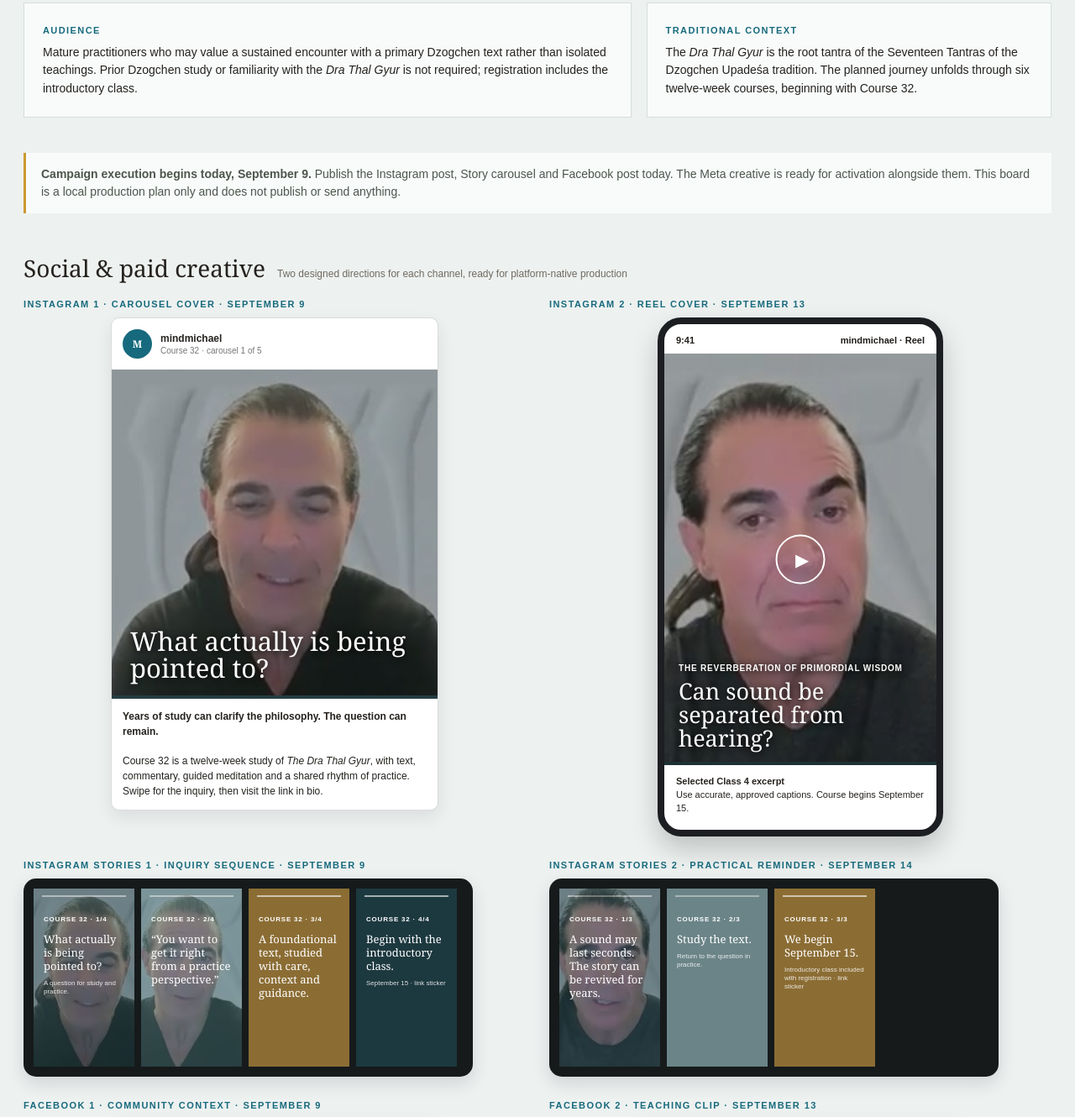
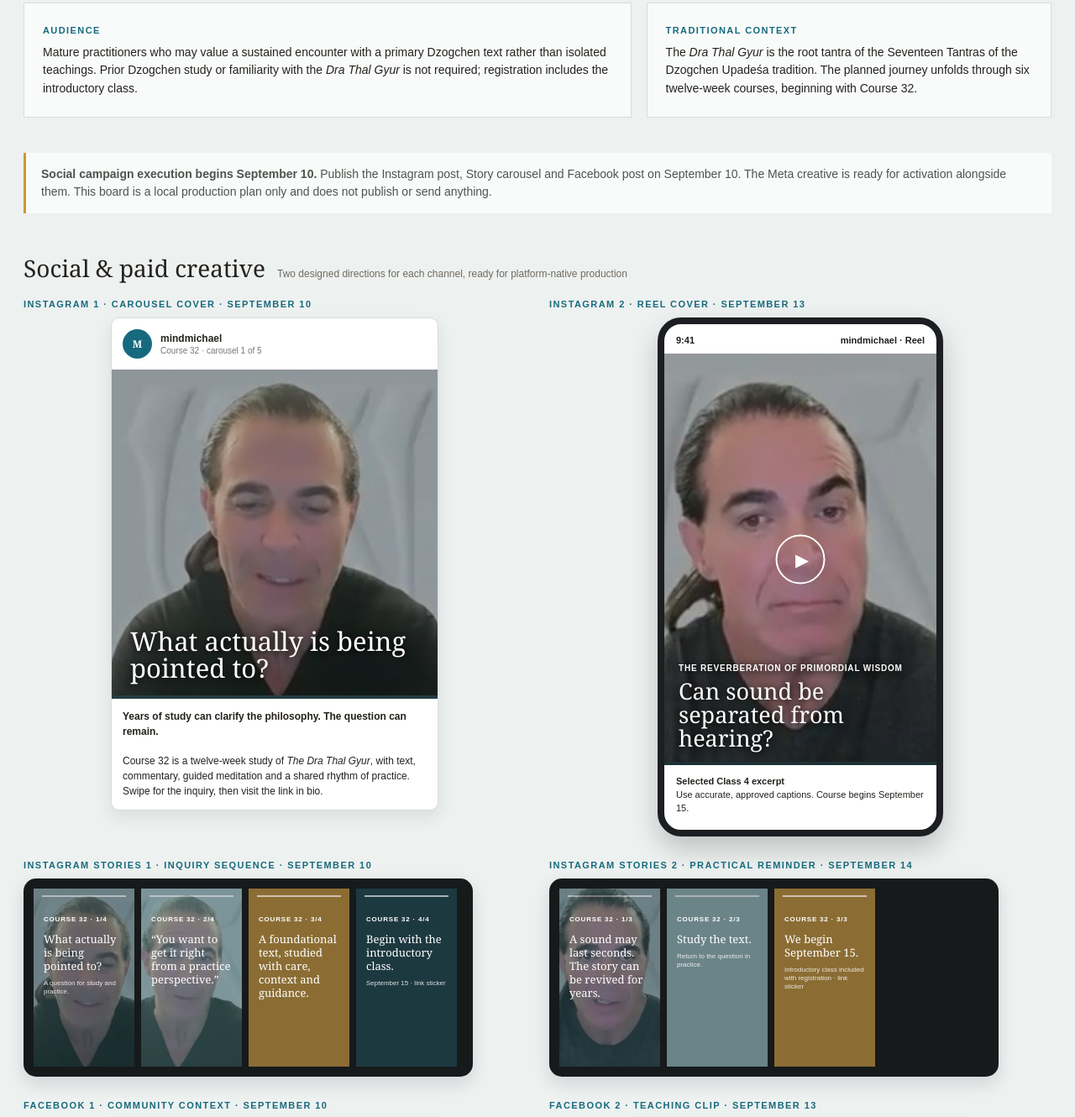
Before and after one commit to magdery2/dzogchenteaching, an Eleventy site: page Local/course32-campaign-preview.html in a window 1280 px wide. Shown: the part 315-1645 px from the top of the page at 84% size. Built offline with nearby package versions, Linux system fonts and the light colour scheme; Eleventy itself is replaced by a stand-in of ours; files that its build step writes are made by us from their sources; grey boxes are pictures that could not be loaded; what js-yaml would draw is missing.

Commit message:
Move Course 32 social launch to September 10

```diff
--- a/Local/course32-campaign-preview.html
+++ b/Local/course32-campaign-preview.html
@@ -121,18 +121,18 @@
       <div><span class="label">Audience</span><p>Mature practitioners who may value a sustained encounter with a primary Dzogchen text rather than isolated teachings. Prior Dzogchen study or familiarity with the <em>Dra Thal Gyur</em> is not required; registration includes the introductory class.</p></div>
       <div><span class="label">Traditional context</span><p>The <em>Dra Thal Gyur</em> is the root tantra of the Seventeen Tantras of the Dzogchen Upadeśa tradition. The planned journey unfolds through six twelve-week courses, beginning with Course 32.</p></div>
     </section>
-    <p class="launch-status"><strong>Campaign execution begins today, September 9.</strong> Publish the Instagram post, Story carousel and Facebook post today. The Meta creative is ready for activation alongside them. This board is a local production plan only and does not publish or send anything.</p>
+    <p class="launch-status"><strong>Social campaign execution begins September 10.</strong> Publish the Instagram post, Story carousel and Facebook post on September 10. The Meta creative is ready for activation alongside them. This board is a local production plan only and does not publish or send anything.</p>
 
     <section aria-labelledby="social-title">
       <div class="section-title" style="margin-top:46px"><h2 id="social-title">Social &amp; paid creative</h2><span>Two designed directions for each channel, ready for platform-native production</span></div>
       <div class="social-suite">
-        <div class="social-card"><span class="label">Instagram 1 · carousel cover · September 9</span><article class="ig-post"><div class="ig-post-head"><span class="avatar">M</span><div>mindmichael<small>Course 32 · carousel 1 of 5</small></div></div><div class="ig-square"><img src="output/course32-assets/clip-1.jpg" alt="Lama Michael teaching"><div>What actually is being pointed to?</div></div><div class="ig-post-copy"><strong>Years of study can clarify the philosophy. The question can remain.</strong><br><br>Course 32 is a twelve-week study of <em>The Dra Thal Gyur</em>, with text, commentary, guided meditation and a shared rhythm of practice. Swipe for the inquiry, then visit the link in bio.</div></article></div>
+        <div class="social-card"><span class="label">Instagram 1 · carousel cover · September 10</span><article class="ig-post"><div class="ig-post-head"><span class="avatar">M</span><div>mindmichael<small>Course 32 · carousel 1 of 5</small></div></div><div class="ig-square"><img src="output/course32-assets/clip-1.jpg" alt="Lama Michael teaching"><div>What actually is being pointed to?</div></div><div class="ig-post-copy"><strong>Years of study can clarify the philosophy. The question can remain.</strong><br><br>Course 32 is a twelve-week study of <em>The Dra Thal Gyur</em>, with text, commentary, guided meditation and a shared rhythm of practice. Swipe for the inquiry, then visit the link in bio.</div></article></div>
         <div class="social-card"><span class="label">Instagram 2 · Reel cover · September 13</span><div class="phone"><div class="phone-top"><span>9:41</span><span>mindmichael · Reel</span></div><div class="ig-video"><img src="output/course32-assets/clip-3.jpg" alt="Lama Michael teaching"><div class="ig-copy"><p class="tiny">The Reverberation of Primordial Wisdom</p><h3>Can sound be separated from hearing?</h3></div><span class="play">▶</span></div><div class="ig-bottom"><strong>Selected Class 4 excerpt</strong><br>Use accurate, approved captions. Course begins September 15.</div></div></div>
-        <div class="social-card"><span class="label">Instagram Stories 1 · inquiry sequence · September 9</span><div class="story-deck" aria-label="Instagram Story carousel preview"><article class="story"><img class="story-photo" src="output/course32-assets/clip-1.jpg" alt=""><p class="story-mark">Course 32 · 1/4</p><blockquote>What actually is being pointed to?<small>A question for study and practice.</small></blockquote></article><article class="story"><img class="story-photo" src="output/course32-assets/clip-2.jpg" alt=""><p class="story-mark">Course 32 · 2/4</p><blockquote>“You want to get it right from a practice perspective.”</blockquote></article><article class="story"><p class="story-mark">Course 32 · 3/4</p><blockquote>A foundational text, studied with care, context and guidance.</blockquote></article><article class="story"><p class="story-mark">Course 32 · 4/4</p><blockquote>Begin with the introductory class.<small>September 15 · link sticker</small></blockquote></article></div></div>
+        <div class="social-card"><span class="label">Instagram Stories 1 · inquiry sequence · September 10</span><div class="story-deck" aria-label="Instagram Story carousel preview"><article class="story"><img class="story-photo" src="output/course32-assets/clip-1.jpg" alt=""><p class="story-mark">Course 32 · 1/4</p><blockquote>What actually is being pointed to?<small>A question for study and practice.</small></blockquote></article><article class="story"><img class="story-photo" src="output/course32-assets/clip-2.jpg" alt=""><p class="story-mark">Course 32 · 2/4</p><blockquote>“You want to get it right from a practice perspective.”</blockquote></article><article class="story"><p class="story-mark">Course 32 · 3/4</p><blockquote>A foundational text, studied with care, context and guidance.</blockquote></article><article class="story"><p class="story-mark">Course 32 · 4/4</p><blockquote>Begin with the introductory class.<small>September 15 · link sticker</small></blockquote></article></div></div>
         <div class="social-card"><span class="label">Instagram Stories 2 · practical reminder · September 14</span><div class="story-deck" aria-label="Instagram Story reminder preview"><article class="story"><img class="story-photo" src="output/course32-assets/clip-4.jpg" alt=""><p class="story-mark">Course 32 · 1/3</p><blockquote>A sound may last seconds. The story can be revived for years.</blockquote></article><article class="story"><img class="story-photo" src="output/course32-assets/course32-constant-contact-image.png" alt=""><p class="story-mark">Course 32 · 2/3</p><blockquote>Study the text.<small>Return to the question in practice.</small></blockquote></article><article class="story"><p class="story-mark">Course 32 · 3/3</p><blockquote>We begin September 15.<small>Introductory class included with registration · link sticker</small></blockquote></article></div></div>
-        <div class="social-card"><span class="label">Facebook 1 · community context · September 9</span><article class="facebook"><div class="fb-head"><span class="avatar">V</span><div><strong>Vajragarbha</strong><small>1 min</small></div></div><div class="fb-text"><em>The Dra Thal Gyur</em> is the root tantra of the Seventeen Tantras of the Dzogchen Upadeśa tradition. Course 32 begins a planned six-course study with Lama Michael Gregory, bringing translation, commentary, guided meditation and contemplation together.</div><div class="fb-media"><img src="output/course32-assets/course32-constant-contact-image.png" alt="Buddha image supplied for the Course 32 campaign"><span>A shared study for the questions practice leaves unfinished.</span></div><div class="fb-link"><strong>The Dra Thal Gyur</strong><small>BUDDHIST-AND-DZOGCHEN-TEACHINGS.TEACHABLE.COM</small></div><div class="fb-actions"><span>Like</span><span>Comment</span><span>Share</span></div></article></div>
+        <div class="social-card"><span class="label">Facebook 1 · community context · September 10</span><article class="facebook"><div class="fb-head"><span class="avatar">V</span><div><strong>Vajragarbha</strong><small>1 min</small></div></div><div class="fb-text"><em>The Dra Thal Gyur</em> is the root tantra of the Seventeen Tantras of the Dzogchen Upadeśa tradition. Course 32 begins a planned six-course study with Lama Michael Gregory, bringing translation, commentary, guided meditation and contemplation together.</div><div class="fb-media"><img src="output/course32-assets/course32-constant-contact-image.png" alt="Buddha image supplied for the Course 32 campaign"><span>A shared study for the questions practice leaves unfinished.</span></div><div class="fb-link"><strong>The Dra Thal Gyur</strong><small>BUDDHIST-AND-DZOGCHEN-TEACHINGS.TEACHABLE.COM</small></div><div class="fb-actions"><span>Like</span><span>Comment</span><span>Share</span></div></article></div>
         <div class="social-card"><span class="label">Facebook 2 · teaching clip · September 13</span><article class="facebook"><div class="fb-head"><span class="avatar">V</span><div><strong>Vajragarbha</strong><small>1 min</small></div></div><div class="fb-text">A short teaching inquiry from Lama Michael: can sound be located apart from hearing, or hearing apart from awareness? The course offers a place to return to questions like this carefully, alongside text and practice.</div><div class="fb-media"><img src="output/course32-assets/clip-3.jpg" alt="Lama Michael teaching"><span>Can sound be separated from hearing?</span></div><div class="fb-link"><strong>Watch the teaching clip and explore Course 32</strong><small>BUDDHIST-AND-DZOGCHEN-TEACHINGS.TEACHABLE.COM</small></div><div class="fb-actions"><span>Like</span><span>Comment</span><span>Share</span></div></article></div>
-        <div class="social-card"><span class="label">Meta 1 · warm audience, course context · September 9</span><article class="meta-ad"><div class="ad-top"><span>Sponsored</span><strong>A traditional Dzogchen instruction, studied with care and context.</strong></div><div class="ad-creative"><img src="output/course32-assets/course32-constant-contact-image.png" alt="Buddha image supplied for the Course 32 campaign"><div>The Dra Thal Gyur<br><small>12 weeks of study and practice</small></div></div><div class="ad-cta"><div><small>BUDDHIST-AND-DZOGCHEN-TEACHINGS.TEACHABLE.COM</small><strong>Explore Course 32</strong></div><b>Learn More</b></div></article></div>
+        <div class="social-card"><span class="label">Meta 1 · warm audience, course context · September 10</span><article class="meta-ad"><div class="ad-top"><span>Sponsored</span><strong>A traditional Dzogchen instruction, studied with care and context.</strong></div><div class="ad-creative"><img src="output/course32-assets/course32-constant-contact-image.png" alt="Buddha image supplied for the Course 32 campaign"><div>The Dra Thal Gyur<br><small>12 weeks of study and practice</small></div></div><div class="ad-cta"><div><small>BUDDHIST-AND-DZOGCHEN-TEACHINGS.TEACHABLE.COM</small><strong>Explore Course 32</strong></div><b>Learn More</b></div></article></div>
         <div class="social-card"><span class="label">Meta 2 · warm audience, teaching encounter · September 11</span><article class="meta-ad"><div class="ad-top"><span>Sponsored</span><strong>A direct question from the teachings. Stay with it in practice.</strong></div><div class="ad-creative"><img src="output/course32-assets/clip-3.jpg" alt="Lama Michael teaching"><div>Before the story begins,<br>what is already here?</div></div><div class="ad-cta"><div><small>BUDDHIST-AND-DZOGCHEN-TEACHINGS.TEACHABLE.COM</small><strong>The Dra Thal Gyur</strong></div><b>Learn More</b></div></article></div>
       </div>
     </section>
@@ -144,10 +144,10 @@
     </section>
 
     <section class="calendar-section" aria-labelledby="calendar-title">
-      <div class="section-title"><h2 id="calendar-title">Simple posting plan</h2><span>September 9 to 14</span></div>
+      <div class="section-title"><h2 id="calendar-title">Simple posting plan</h2><span>September 10 to 14</span></div>
       <p class="calendar-intro">Start with context, then offer a direct teaching question, practical fit and a final reminder.</p>
       <div class="posting-plan">
-        <article><time>September 9</time><h3>Begin the conversation</h3><p>Instagram carousel 1, Stories 1, Facebook 1 and Meta ad 1.</p></article>
+        <article><time>September 10</time><h3>Begin the conversation</h3><p>Instagram carousel 1, Stories 1, Facebook 1 and Meta ad 1.</p></article>
         <article><time>September 11</time><h3>Share the teaching clip</h3><p>Meta ad 2, using “Can sound be separated from hearing?”</p></article>
         <article><time>September 13</time><h3>Return to practice</h3><p>Instagram Reel 2 and Facebook clip 2.</p></article>
         <article><time>September 14</time><h3>Offer the final reminder</h3><p>Stories 2, with the introductory class and course link.</p></article>
```
